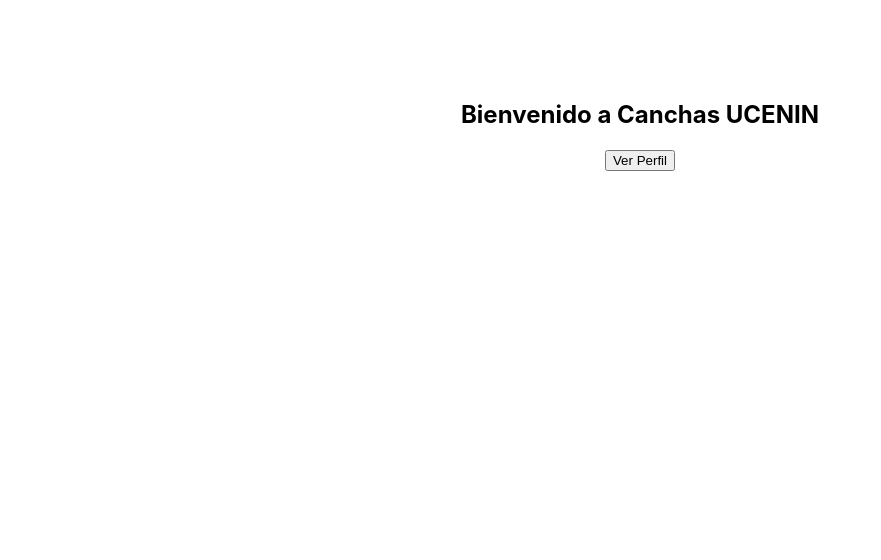
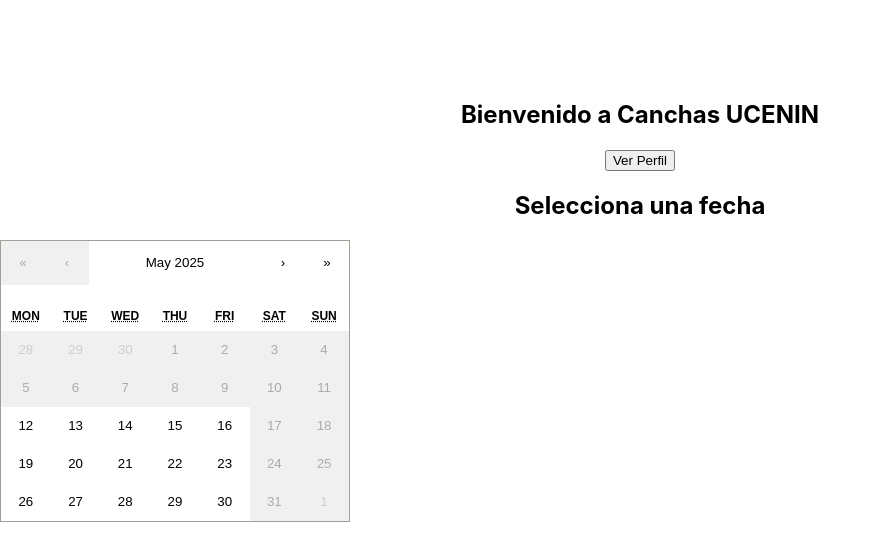
Before and after one commit to maui12/UCENIN-Canchas, a React (Create React App) app in the folder canchas-ucenin/frontend/: page /dashboard in a window 1280 px wide. Shown: the top 560 px of the page, without its empty margins (0-881 px from the left). Built offline with nearby package versions, Linux system fonts and the light colour scheme.

Commit message:
calendario

```diff
--- a/canchas-ucenin/frontend/package.json
+++ b/canchas-ucenin/frontend/package.json
@@ -8,6 +8,7 @@
     "@testing-library/react": "^16.3.0",
     "@testing-library/user-event": "^13.5.0",
     "react": "^19.1.0",
+    "react-calendar": "^5.1.0",
     "react-dom": "^19.1.0",
     "react-router-dom": "^7.5.3",
     "react-scripts": "5.0.1",
--- /dev/null
+++ b/canchas-ucenin/frontend/src/components/Calendario.js
@@ -0,0 +1,34 @@
+import React from "react";
+import Calendar from "react-calendar";
+import "react-calendar/dist/Calendar.css";
+import { useNavigate } from "react-router-dom";
+
+const Calendario = () => {
+  const navigate = useNavigate();
+
+  const handleDateClick = (date) => {
+    const formattedDate = date.toISOString().split("T")[0]; // YYYY-MM-DD
+    navigate(`/reservas/${formattedDate}`);
+  };
+
+  const disableWeekends = ({ date }) => {
+    const day = date.getDay();
+    return day === 0 || day === 6; // 0 = domingo, 6 = sábado
+  };
+
+  const minSelectableDate = new Date();
+  minSelectableDate.setDate(minSelectableDate.getDate() + 7);
+
+  return (
+    <div className="p-4">
+      <h2 className="text-xl font-semibold mb-2">Selecciona una fecha</h2>
+      <Calendar
+        onClickDay={handleDateClick}
+        minDate={minSelectableDate}
+        tileDisabled={disableWeekends}
+      />
+    </div>
+  );
+};
+
+export default Calendario;
--- a/canchas-ucenin/frontend/src/pages/Dashboard.js
+++ b/canchas-ucenin/frontend/src/pages/Dashboard.js
@@ -1,5 +1,6 @@
 import React from 'react';
 import { useNavigate } from 'react-router-dom';
+import Calendario from "../components/Calendario";
 
 function Dashboard() {
 
@@ -13,6 +14,7 @@
     <div style={{ textAlign: 'center', marginTop: '100px' }}>
       <h2>Bienvenido a Canchas UCENIN</h2>
       <button onClick={gotoPerfil}>Ver Perfil</button>
+      <Calendario />
     </div>
   );
 }
--- a/canchas-ucenin/frontend/src/pages/Login.js
+++ b/canchas-ucenin/frontend/src/pages/Login.js
@@ -10,6 +10,12 @@
   const handleLogin = async () => {
     if (!usuario || !contraseña) {
       setError('Por favor, completa ambos campos.');
+      return;
+    }
+
+    //usuario hardcodeado borrar despues
+    if (usuario === 'a' && contraseña === 'a') {
+      navigate('/dashboard');
       return;
     }
 
```
Also changed, not shown: 1 other file (tests, documents, lock files or other folders).
